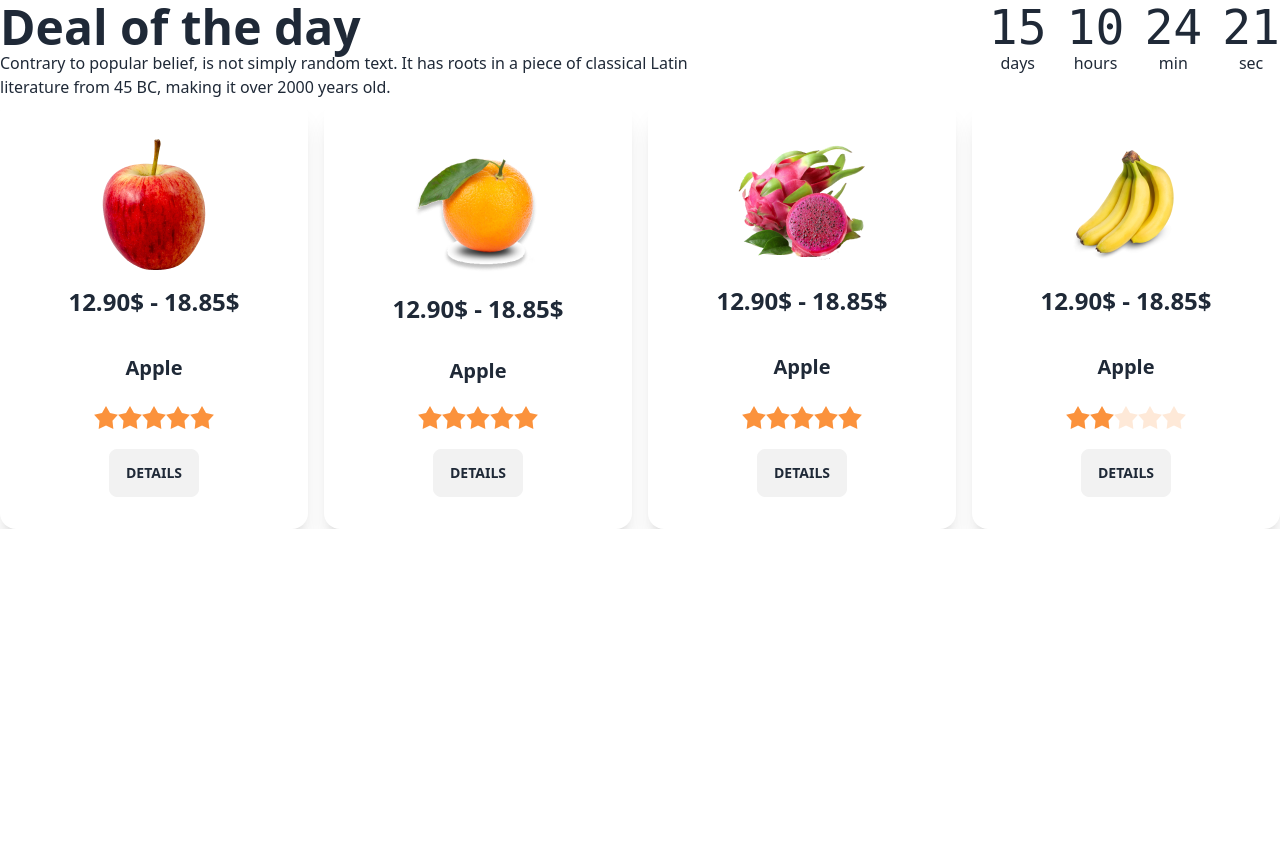
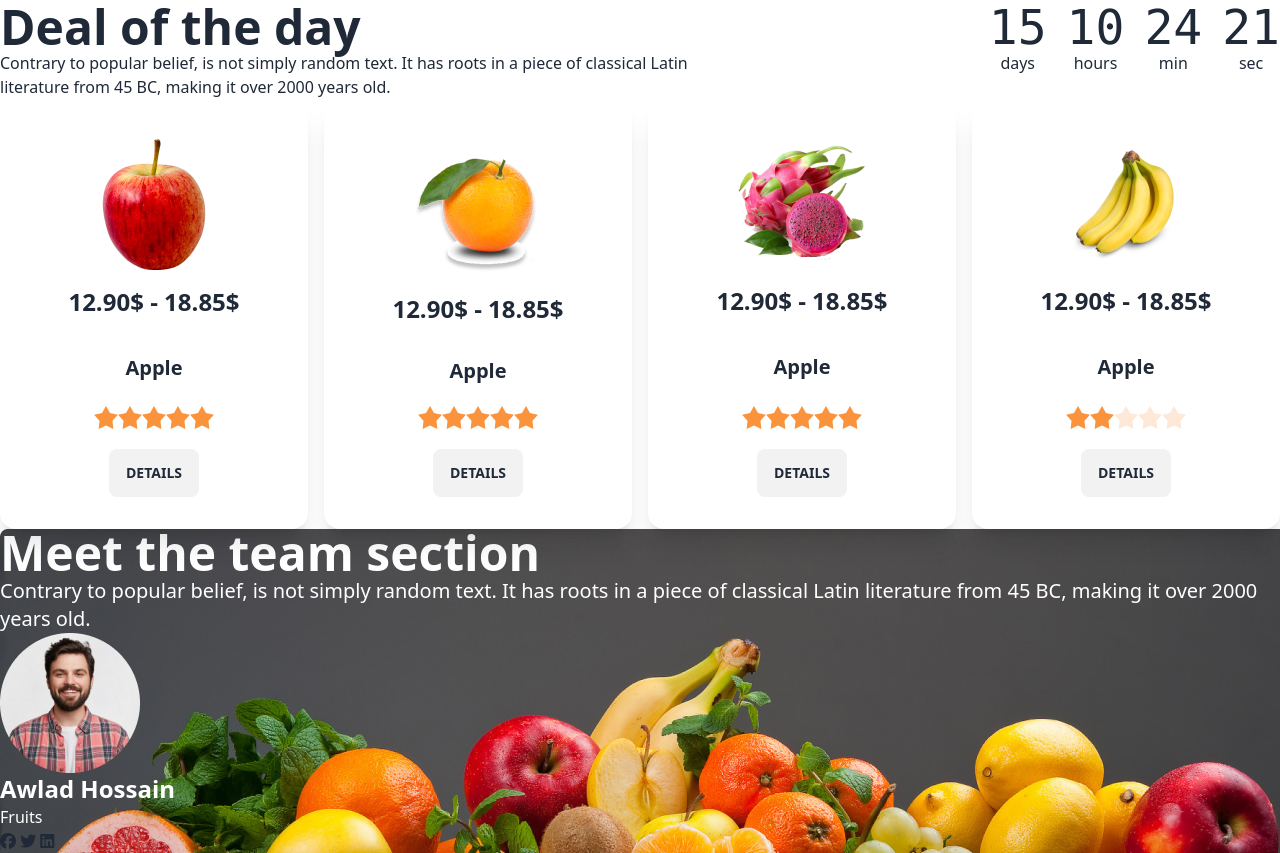
Before and after one commit to jakir101/my-third-fruitbrust-assignment, a plain HTML site: page index.html in a window 1280 px wide. Shown: the part 1423-2276 px from the top of the page. Before the commit the page ends 1952 px from the top, so only its background shows below. Drawn offline with nearby package versions, Linux system fonts and the light colour scheme.

Commit message:
start the team section

```diff
--- a/index.html
+++ b/index.html
@@ -219,6 +219,29 @@
         </div>
       </div>
     </section>
+    <!-- team section start  -->
+    <section>
+     <div class="h-full" style="background-image: url(images/banner1.png);">
+        <div class="text-white">
+          <h2 class="text-5xl font-bold">Meet the team section</h2>
+          <p class="text-xl">
+            Contrary to popular belief, is not simply random text. It has roots in a piece of classical Latin literature from 45 BC, making it over 2000 years old.
+          </p>
+        </div>
+        <div>
+          <div class="text-white">
+            <img src="images/member1.png" alt="">
+            <h3 class="text-2xl font-bold">Awlad Hossain</h3>
+            <p>Fruits</p>
+          </div>
+          <div>
+            <i class="fa-brands fa-facebook"></i>
+            <i class="fa-brands fa-twitter"></i>
+            <i class="fa-brands fa-linkedin"></i>
+          </div>
+        </div>
+     </div>
+    </section>
   </main>
   <footer>
 
```
